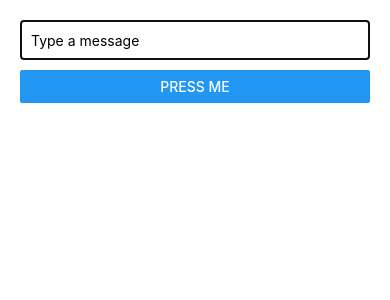
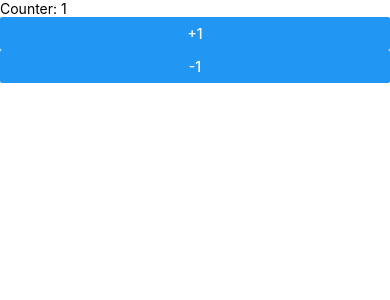
Before and after one commit to TaehwanGo/react-native-skills, a React Native app in the folder rnTsSample/: screen / in a window 390 px wide. Shown: the top 300 px of the page. Built offline with nearby package versions, Linux system fonts and the light colour scheme.

Commit message:
useReducer

```diff
--- a/rnTsSample/src/App.tsx
+++ b/rnTsSample/src/App.tsx
@@ -1,8 +1,8 @@
 import React from 'react';
-import MessageForm from './components/MessageForm';
+import Counter from './components/Counter';
 
 function App() {
-  return <MessageForm />;
+  return <Counter />;
 }
 
 export default App;
--- /dev/null
+++ b/rnTsSample/src/components/Counter.tsx
@@ -0,0 +1,38 @@
+import React, {useReducer} from 'react';
+import {Button, Text, View} from 'react-native';
+
+interface CounterState {
+  value: number;
+}
+
+const initialState: CounterState = {
+  value: 1,
+};
+
+type IncrementAction = {type: 'increment'};
+type DecrementAction = {type: 'decrement'; by: number};
+type CounterAction = IncrementAction | DecrementAction;
+
+function reducer(state: CounterState, action: CounterAction) {
+  switch (action.type) {
+    case 'increment':
+      return {value: state.value + 1};
+    case 'decrement':
+      return {value: state.value - action.by};
+    default:
+      throw new Error('Unhandled action type');
+  }
+}
+
+const Counter = () => {
+  const [state, dispatch] = useReducer(reducer, initialState);
+  return (
+    <View>
+      <Text>Counter: {state.value}</Text>
+      <Button title="+1" onPress={() => dispatch({type: 'increment'})} />
+      <Button title="-1" onPress={() => dispatch({type: 'decrement', by: 1})} />
+    </View>
+  );
+};
+
+export default Counter;
```
Also changed, not shown: 1 other file (tests, documents, lock files or other folders).
